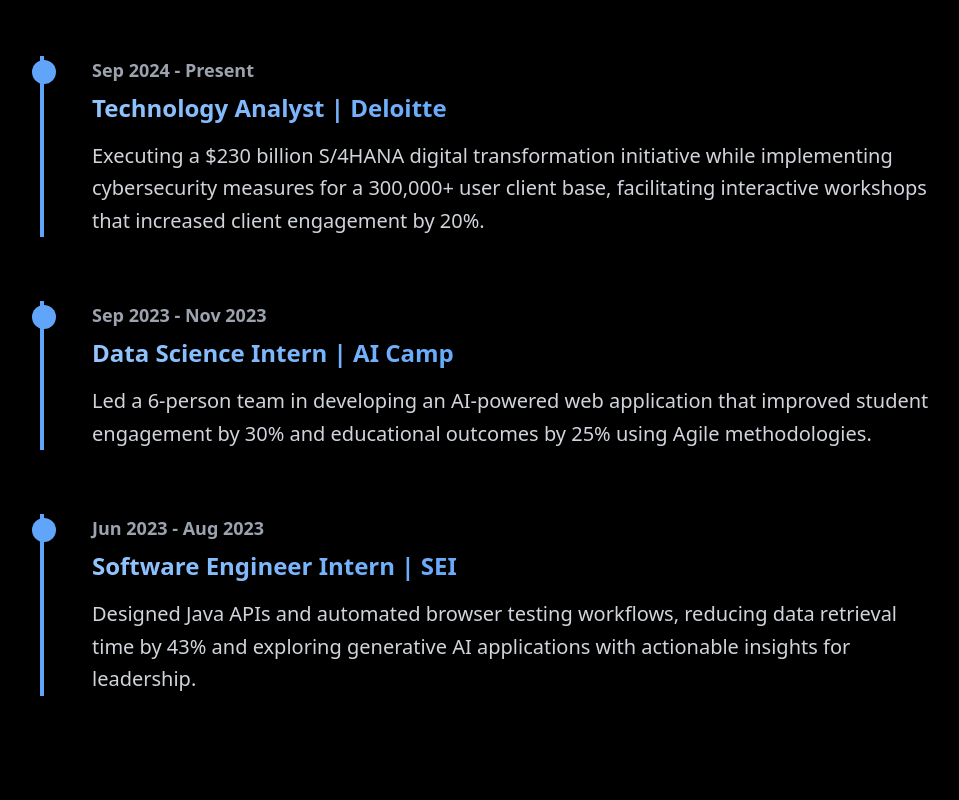
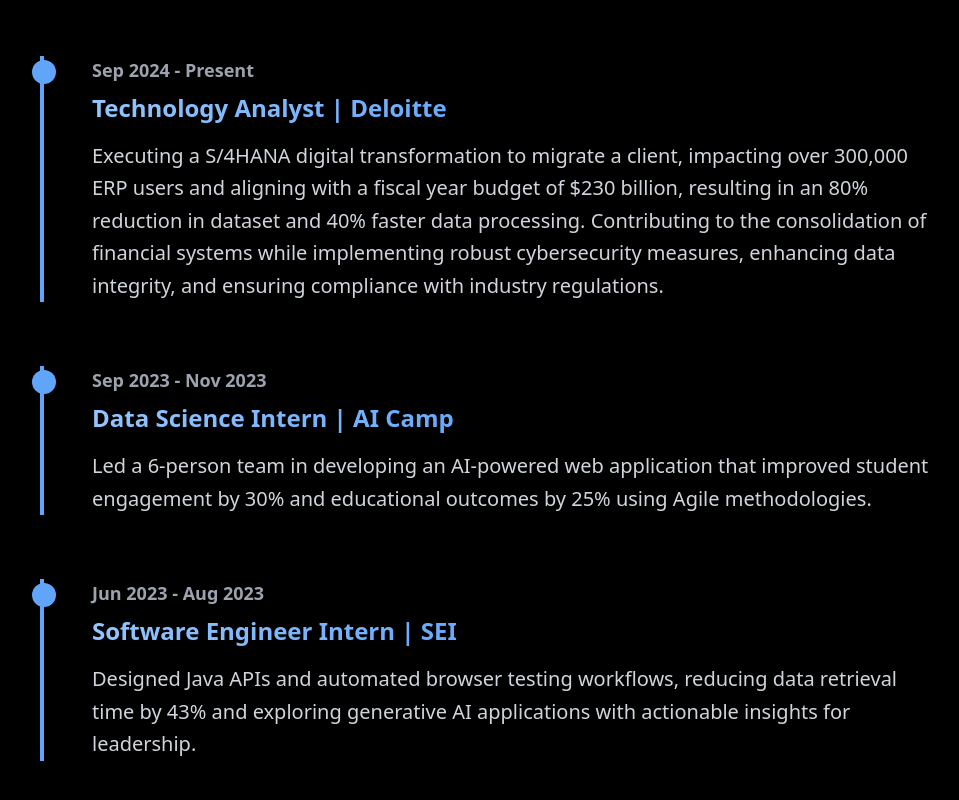
Before and after one commit to mihirar/portfolio, a Next.js app: page / in a window 1280 px wide. Shown: the part 1858-2658 px from the top of the page, without its empty margins (152-1111 px from the left). Built offline with nearby package versions, Linux system fonts and the light colour scheme.

Commit message:
2.11 Update

```diff
--- a/components/Experience.js
+++ b/components/Experience.js
@@ -8,7 +8,7 @@
         {
             date: "Sep 2024 - Present",
             title: "Technology Analyst | Deloitte",
-            description: "Executing a $230 billion S/4HANA digital transformation initiative while implementing cybersecurity measures for a 300,000+ user client base, facilitating interactive workshops that increased client engagement by 20%."
+            description: "Executing a S/4HANA digital transformation to migrate a client, impacting over 300,000 ERP users and aligning with a fiscal year budget of $230 billion, resulting in an 80% reduction in dataset and 40% faster data processing. Contributing to the consolidation of financial systems while implementing robust cybersecurity measures, enhancing data integrity, and ensuring compliance with industry regulations."
         },
         {
             date: "Sep 2023 - Nov 2023",
```
